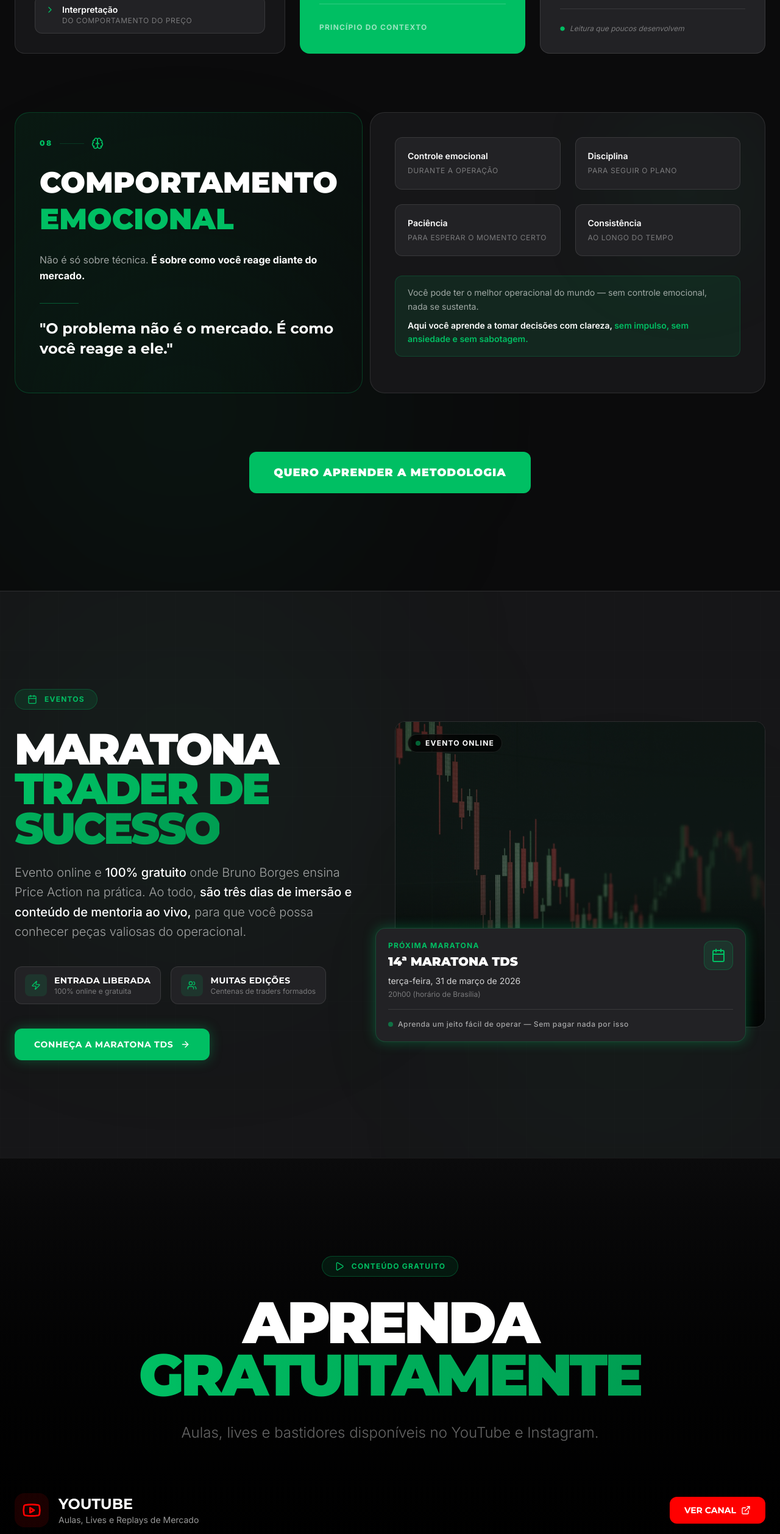
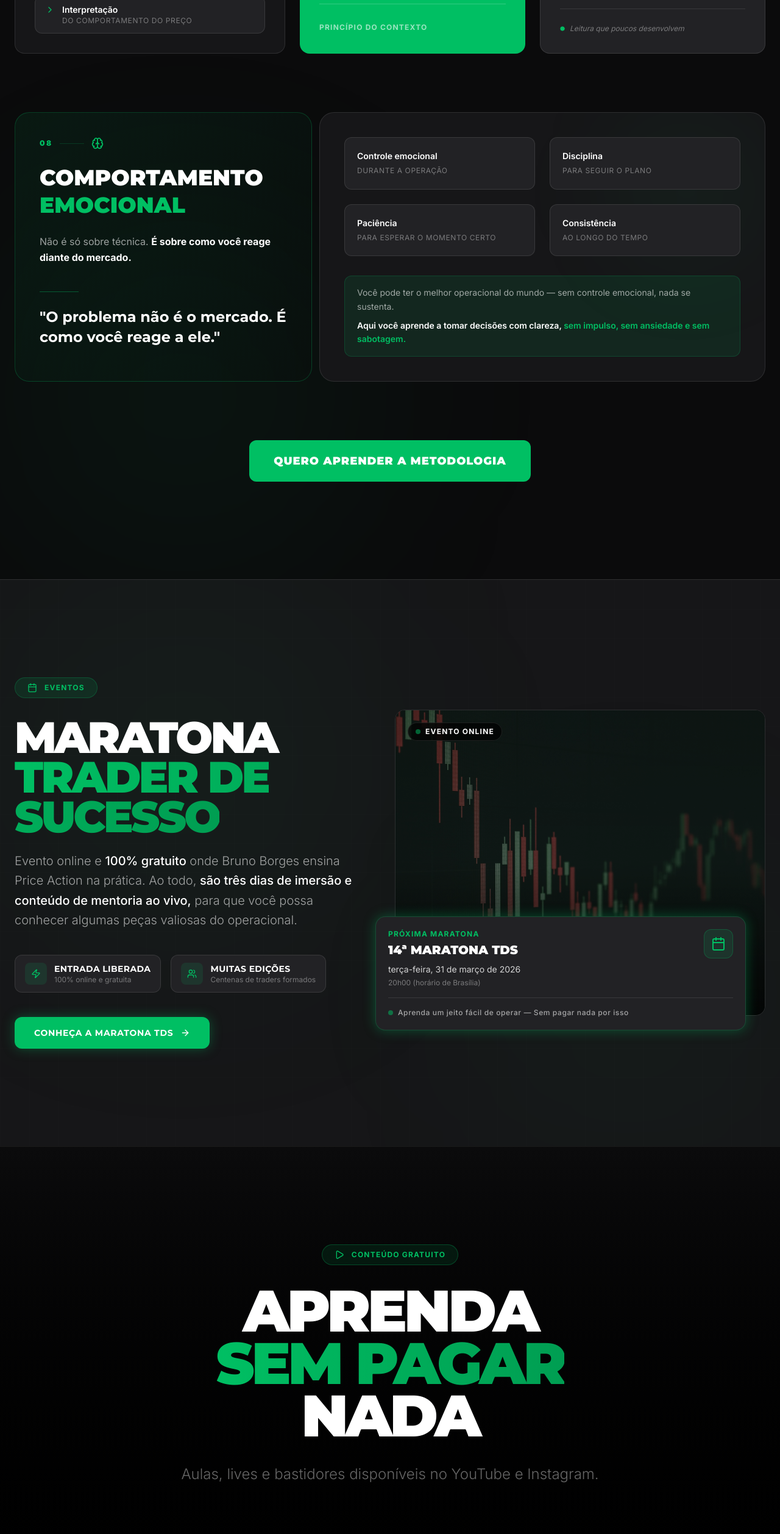
Before and after one commit to victorsilvestre/brunoborges_site, a Next.js app in the folder webapp/: page / in a window 1280 px wide. Shown: the part 7294-9810 px from the top of the page at 61% size. Built offline with nearby package versions, Linux system fonts and the light colour scheme.

Commit message:
ajustes mobile

```diff
--- a/webapp/app/home/components/Eventos.tsx
+++ b/webapp/app/home/components/Eventos.tsx
@@ -68,7 +68,7 @@ export function Eventos() {
                                 <span className="text-white font-medium">100% gratuito</span>{" "}
                                 onde Bruno Borges ensina Price Action na prática.
                                 Ao todo, <span className="text-white font-medium">são três dias de imersão e conteúdo de mentoria ao vivo,</span>{" "}
-                                para que você possa conhecer peças valiosas do operacional.
+                                para que você possa conhecer algumas peças valiosas do operacional.
                             </p>
                         </FadeIn>
 
--- a/webapp/app/home/components/Metodologia.tsx
+++ b/webapp/app/home/components/Metodologia.tsx
@@ -478,14 +478,14 @@ export function Metodologia() {
                     <div className="grid lg:grid-cols-[1fr_1.5fr] gap-12 items-stretch mb-24">
 
                         {/* Left — quote em destaque */}
-                        <div className="flex flex-col justify-between bg-gradient-to-br from-[var(--green-bull)]/8 to-transparent border border-[var(--green-border)] rounded-3xl p-10">
+                        <div className="flex flex-col justify-between bg-gradient-to-br from-[var(--green-bull)]/8 to-transparent border border-[var(--green-border)] rounded-3xl p-6 lg:p-10 overflow-hidden">
                             <div>
                                 <div className="flex items-center gap-3 mb-6">
                                     <span className="text-xs font-black tracking-[0.2em] uppercase text-[var(--green-bull)]">08</span>
                                     <div className="h-px flex-1 max-w-[40px] bg-[var(--green-bull)]/20" />
                                     <Brain className="w-5 h-5 text-[var(--green-bull)]" />
                                 </div>
-                                <h3 className="font-display font-black text-4xl lg:text-5xl uppercase leading-tight text-white mb-6">
+                                <h3 className="font-display font-black text-3xl lg:text-4xl uppercase leading-tight text-white mb-6">
                                     Comportamento
                                     <br />
                                     <span className="text-[var(--green-bull)]">Emocional</span>
@@ -504,10 +504,10 @@ export function Metodologia() {
                         </div>
 
                         {/* Right — 4 pilares + conclusão */}
-                        <div className="bg-[var(--dark-surface)] border border-[var(--white-10)] rounded-3xl p-10 relative overflow-hidden group hover:border-[var(--green-border)] transition-all">
+                        <div className="bg-[var(--dark-surface)] border border-[var(--white-10)] rounded-3xl p-6 lg:p-10 relative overflow-hidden group hover:border-[var(--green-border)] transition-all">
                             <div className="absolute top-0 right-0 w-64 h-64 bg-[var(--green-bull)]/5 blur-[80px] rounded-full" />
                             <div className="relative z-10">
-                                <div className="grid grid-cols-2 gap-4 mb-8">
+                                <div className="grid grid-cols-1 sm:grid-cols-2 gap-4 mb-8">
                                     {[
                                         { label: "Controle emocional", sub: "durante a operação" },
                                         { label: "Disciplina", sub: "para seguir o plano" },
--- a/webapp/app/home/components/VitrineOrganica.tsx
+++ b/webapp/app/home/components/VitrineOrganica.tsx
@@ -75,10 +75,11 @@ export function VitrineOrganica() {
 
                     <FadeIn delay={0.1}>
                         <h2 className="font-display font-black text-5xl md:text-6xl lg:text-7xl xl:text-8xl uppercase leading-[0.9] tracking-tighter text-white mb-8">
-                            Aprenda{" "}
+                            Aprenda{" "}<br/>
                             <span className="text-transparent bg-clip-text bg-gradient-to-r from-[var(--green-bull)] to-[var(--green-dark)]">
-                                Gratuitamente
+                                Sem pagar{" "}
                             </span>
+                            <br/>Nada
                         </h2>
                     </FadeIn>
 
```
